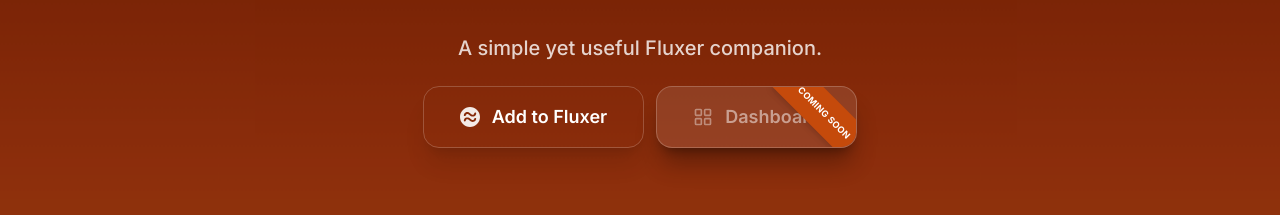
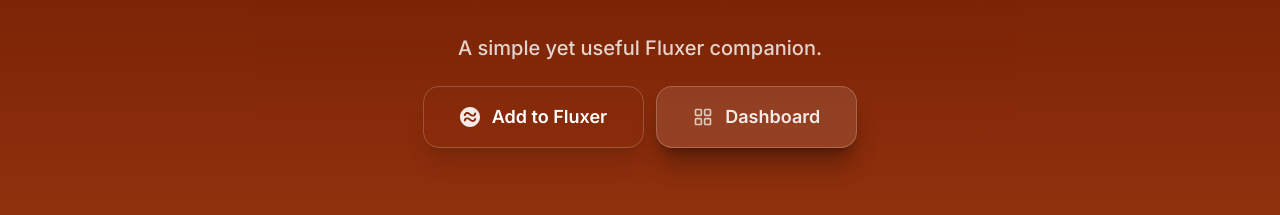
Before and after one commit to forgetfulskybro/Functious-Website, a Next.js app: page / in a window 1280 px wide. Shown: the part 369-584 px from the top of the page. Built offline with nearby package versions, Linux system fonts and the light colour scheme; no server answers.

Commit message:
No more coming soon

```diff
--- a/components/home/HeroSection.tsx
+++ b/components/home/HeroSection.tsx
@@ -48,15 +48,18 @@
         <motion.div variants={itemVariants}>
           <div className="flex flex-col sm:flex-row items-center gap-3">
             <InviteButton size="lg" />
-            <div
+            <a
+              href="/dashboard"
               className={[
-                'relative inline-flex items-center justify-center gap-3 rounded-2xl font-semibold',
+                'group inline-flex items-center justify-center gap-3 rounded-2xl font-semibold',
                 'bg-white/10 border border-white/20',
-                'text-white/50 shadow-xl shadow-black/30',
-                'cursor-not-allowed select-none overflow-hidden',
+                'text-white/90 shadow-xl shadow-black/30',
+                'hover:bg-white/15 hover:border-white/30 hover:text-white',
+                'active:scale-[0.97]',
+                'transition-all duration-200 ease-out',
+                'focus-visible:ring-2 focus-visible:ring-orange-400 focus-visible:ring-offset-2 focus-visible:ring-offset-zinc-950',
                 'px-9 py-4 text-lg',
               ].join(' ')}
-              aria-disabled="true"
             >
               <svg
                 xmlns="http://www.w3.org/2000/svg"
@@ -66,7 +69,7 @@
                 fill="none"
                 stroke="currentColor"
                 strokeWidth="2"
-                className="text-white/40"
+                className="text-white/70 group-hover:text-white transition-colors"
                 aria-hidden="true"
               >
                 <rect x="3" y="3" width="7" height="7" rx="1" strokeLinecap="round" strokeLinejoin="round"/>
@@ -74,14 +77,8 @@
                 <rect x="3" y="14" width="7" height="7" rx="1" strokeLinecap="round" strokeLinejoin="round"/>
                 <rect x="14" y="14" width="7" height="7" rx="1" strokeLinecap="round" strokeLinejoin="round"/>
               </svg>
-              <span>Dashboard</span>
-
-              <span
-                className="absolute -right-6 top-2 w-28 rotate-45 bg-[#C54A0B] py-1 text-[9px] font-bold uppercase tracking-wide text-white shadow-md"
-              >
-                Coming Soon
-              </span>
-            </div>
+              <span className="group-hover:text-white transition-colors">Dashboard</span>
+            </a>
           </div>
         </motion.div>
       </motion.div>
```
